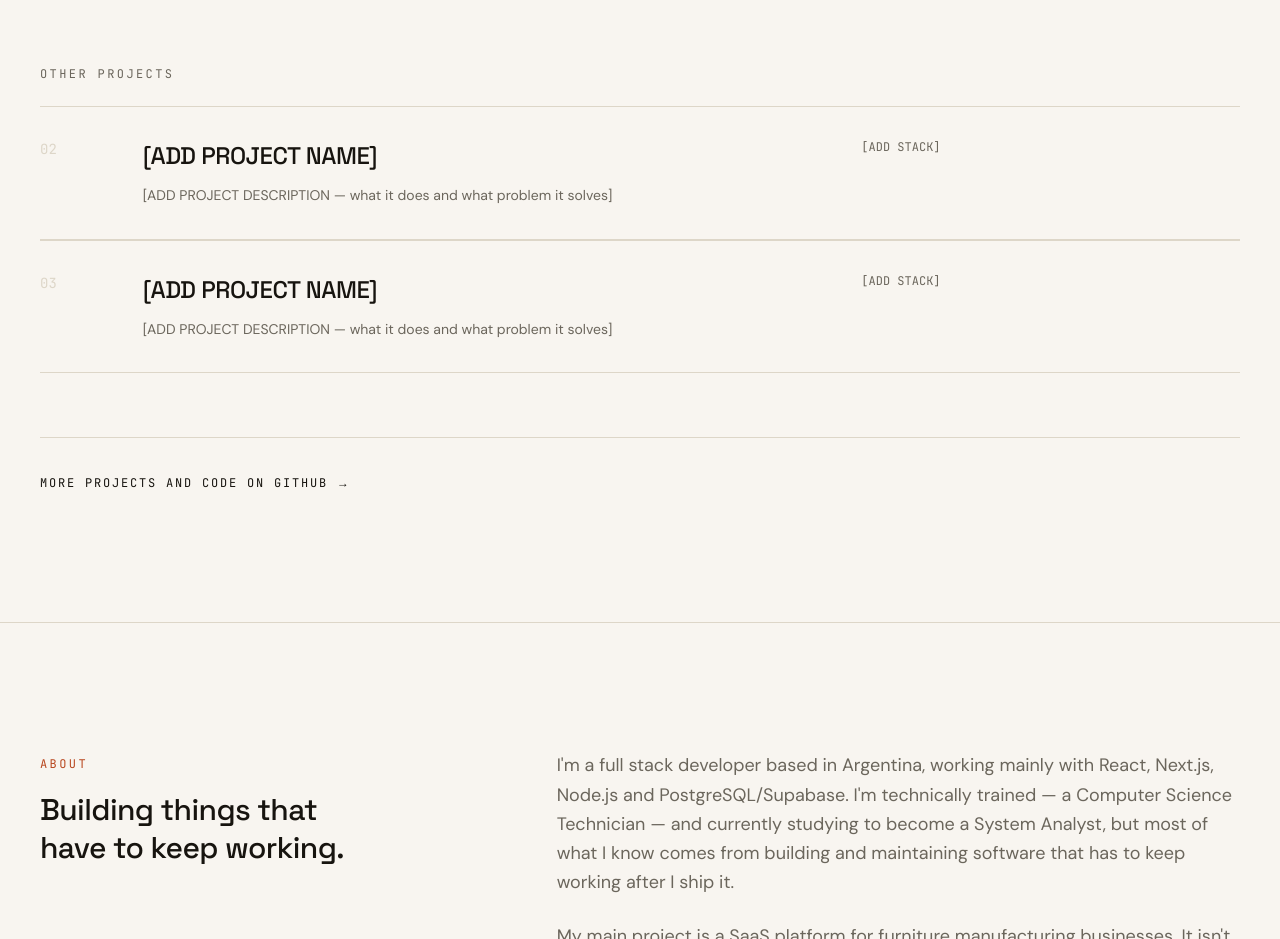
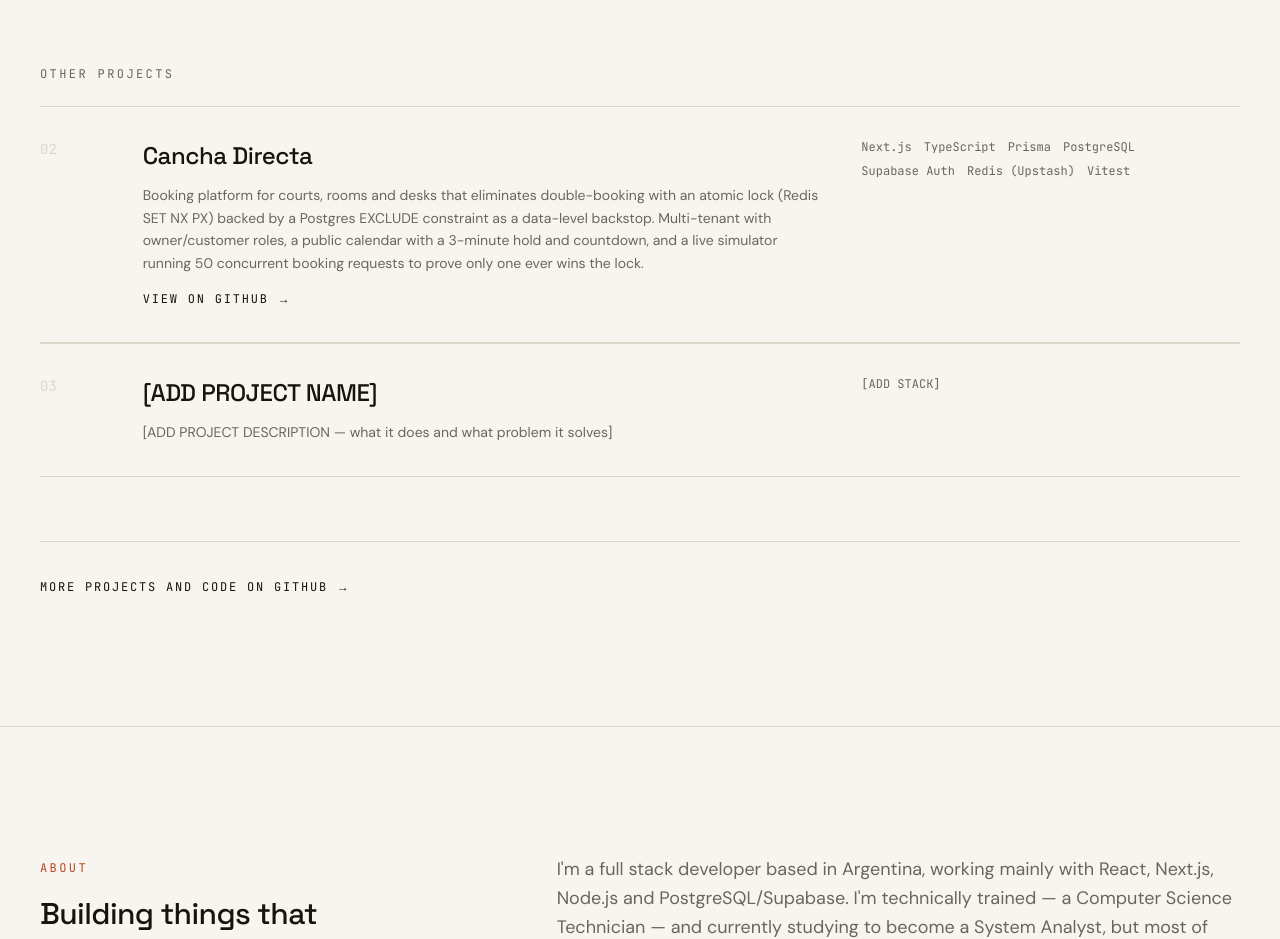
Before and after one commit to martinezmarcos/portfolio, a Next.js app: page / in a window 1280 px wide. Shown: the part 1820-2759 px from the top of the page. Built offline with nearby package versions, Linux system fonts and the light colour scheme; no server answers.

Commit message:
content: add Cancha Directa to Other Projects
Description, stack and GitHub link for the first non-placeholder
entry in the Other Projects section.

```diff
--- a/src/components/sections/work/OtherProjects.tsx
+++ b/src/components/sections/work/OtherProjects.tsx
@@ -1,5 +1,6 @@
 import { otherProjects } from "@/lib/data";
 import { Reveal } from "@/components/ui/Reveal";
+import { UnderlineLink } from "@/components/ui/UnderlineLink";
 
 export function OtherProjects() {
   return (
@@ -23,6 +24,16 @@ export function OtherProjects() {
                 <p className="mt-3 text-sm leading-relaxed text-ink-muted">
                   {project.description}
                 </p>
+                {project.link && (
+                  <UnderlineLink
+                    href={project.link}
+                    target="_blank"
+                    rel="noreferrer"
+                    className="mt-4 inline-block font-mono text-xs uppercase tracking-[0.15em] text-ink"
+                  >
+                    View on GitHub →
+                  </UnderlineLink>
+                )}
               </div>
 
               <div className="flex flex-wrap content-start gap-x-3 gap-y-2 font-mono text-xs text-ink-muted sm:col-span-4">
--- a/src/lib/data.ts
+++ b/src/lib/data.ts
@@ -40,21 +40,32 @@ export type OtherProject = {
   title: string;
   description: string;
   stack: string[];
+  link: string;
 };
 
-// Placeholders — replace with real projects (code + link live on GitHub).
 // Keep at least 2 here so the Work section shows 3 projects total
 // alongside the featured SaaS.
 export const otherProjects: OtherProject[] = [
   {
-    title: "[ADD PROJECT NAME]",
-    description: "[ADD PROJECT DESCRIPTION — what it does and what problem it solves]",
-    stack: ["[ADD STACK]"],
+    title: "Cancha Directa",
+    description:
+      "Booking platform for courts, rooms and desks that eliminates double-booking with an atomic lock (Redis SET NX PX) backed by a Postgres EXCLUDE constraint as a data-level backstop. Multi-tenant with owner/customer roles, a public calendar with a 3-minute hold and countdown, and a live simulator running 50 concurrent booking requests to prove only one ever wins the lock.",
+    stack: [
+      "Next.js",
+      "TypeScript",
+      "Prisma",
+      "PostgreSQL",
+      "Supabase Auth",
+      "Redis (Upstash)",
+      "Vitest",
+    ],
+    link: "https://github.com/martinezmarcos/cancha-directa",
   },
   {
     title: "[ADD PROJECT NAME]",
     description: "[ADD PROJECT DESCRIPTION — what it does and what problem it solves]",
     stack: ["[ADD STACK]"],
+    link: "",
   },
 ];
 
```
